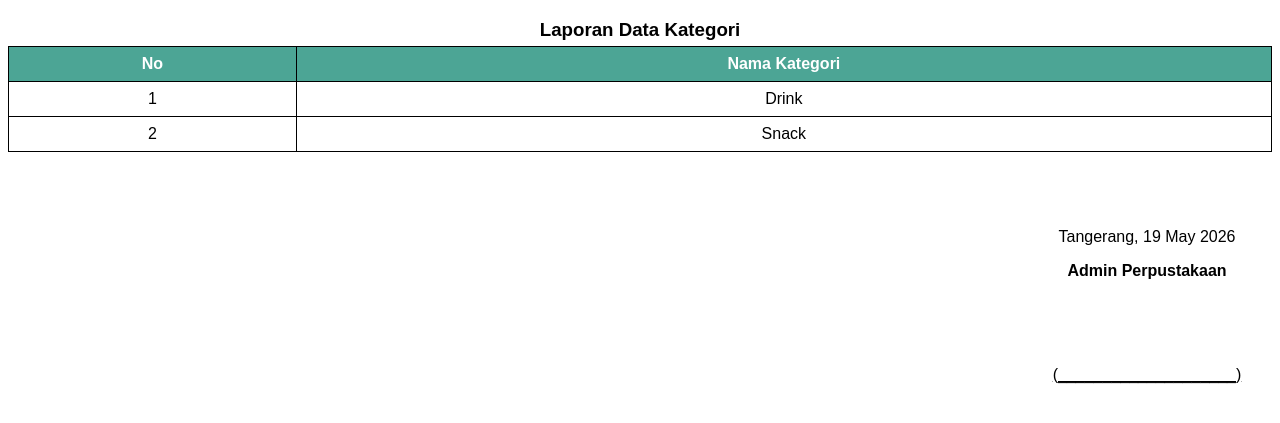
After one commit to lalahanisa4/CI_Lala, a CodeIgniter app: page /database/index.php/kategori/cetak_kategori in a window 1280 px wide. The commit adds this page. Shown: the top 423 px of the page. Run offline with CodeIgniter, Linux system fonts and the light colour scheme; data comes from the database, SQL or seed files in the repository.

Commit message:
laporan_kategori

```diff
--- a/application/controllers/Kategori.php
+++ b/application/controllers/Kategori.php
@@ -69,4 +69,10 @@ class Kategori extends CI_Controller {
             redirect('kategori');
         }
     }
+public function cetak_kategori()
+{
+    $data['kategori'] = $this->Kategori_model->get_all();
+
+    $this->load->view('laporan/cetak_kategori', $data);
 }
+}
--- /dev/null
+++ b/application/views/laporan/cetak_kategori.php
@@ -0,0 +1,90 @@
+<!DOCTYPE html>
+<html>
+<head>
+    <title>Cetak Laporan Kategori</title>
+
+    <style>
+        body {
+            font-family: Arial, sans-serif;
+            color: #000;
+        }
+
+        h3 {
+            text-align: center;
+            margin-bottom: 5px;
+        }
+
+        .info {
+            margin-bottom: 15px;
+            text-align: center;
+        }
+
+        table {
+            width: 100%;
+            border-collapse: collapse;
+        }
+
+        table, th, td {
+            border: 1px solid #000;
+        }
+
+        th {
+            background: #4ca595;
+            color: #fff;
+            -webkit-print-color-adjust: exact;
+        }
+
+        th, td {
+            padding: 8px;
+            text-align: center;
+        }
+
+        /* TANDA TANGAN */
+        .ttd {
+            margin-top: 60px;
+            width: 100%;
+            display: flex;
+            justify-content: flex-end;
+        }
+
+        .ttd-box {
+            text-align: center;
+            width: 250px;
+        }
+    </style>
+</head>
+
+<body>
+
+<h3>Laporan Data Kategori</h3>
+
+<table>
+     <tr>
+        <th>No</th>
+        <th>Nama Kategori</th>
+    </tr>
+
+    <?php $no=1; foreach($kategori as $k): ?>
+        <tr>
+            <td><?= $no++; ?></td>
+            <td><?= $k->nama_kategori; ?></td>
+        </tr>
+        <?php endforeach; ?>
+</table>
+
+<!-- TANDA TANGAN -->
+<div class="ttd">
+    <div class="ttd-box">
+        <p>Tangerang, <?= date('d F Y'); ?></p>
+        <p><strong>Admin Perpustakaan</strong></p>
+        <br><br><br>
+        <p><u>(____________________)</u></p>
+    </div>
+</div>
+
+<script>
+    window.print();
+</script>
+
+</body>
+</html>
--- a/application/views/templates/sidebar.php
+++ b/application/views/templates/sidebar.php
@@ -61,6 +61,11 @@
                 Laporan Buku
             </a>
 
+             <a class="collapse-item" href="<?= site_url('laporan/kategori') ?>">
+                <i class="fas fa-layer-group mr-2 text-warning"></i>
+                Laporan Kategori
+            </a>
+
             <a class="collapse-item" href="<?= site_url('laporan/anggota') ?>">
                 <i class="fas fa-users mr-2 text-success"></i>
                 Laporan Anggota
```
Also changed, not shown: application/controllers/laporan.php (+10 -0 lines), application/views/laporan/kategori.php (added, +29 -0 lines).
